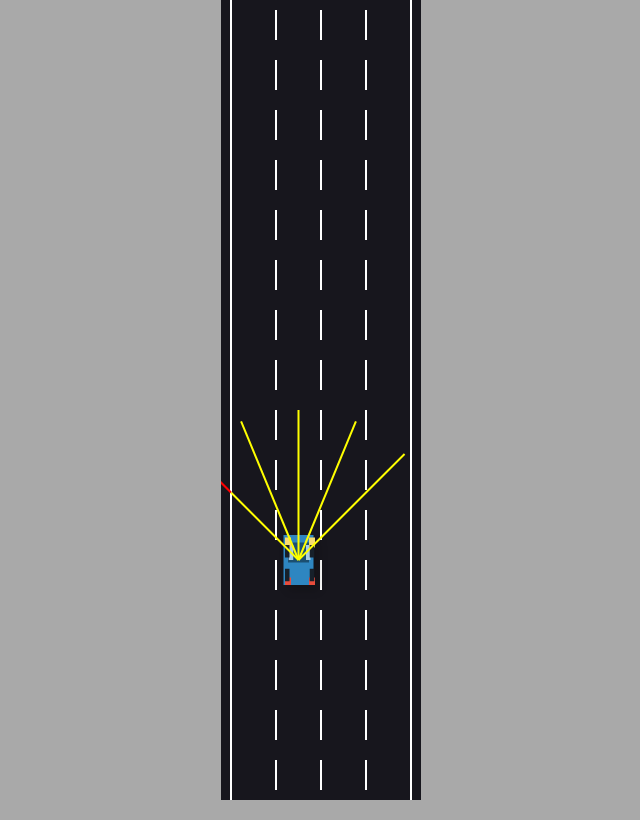
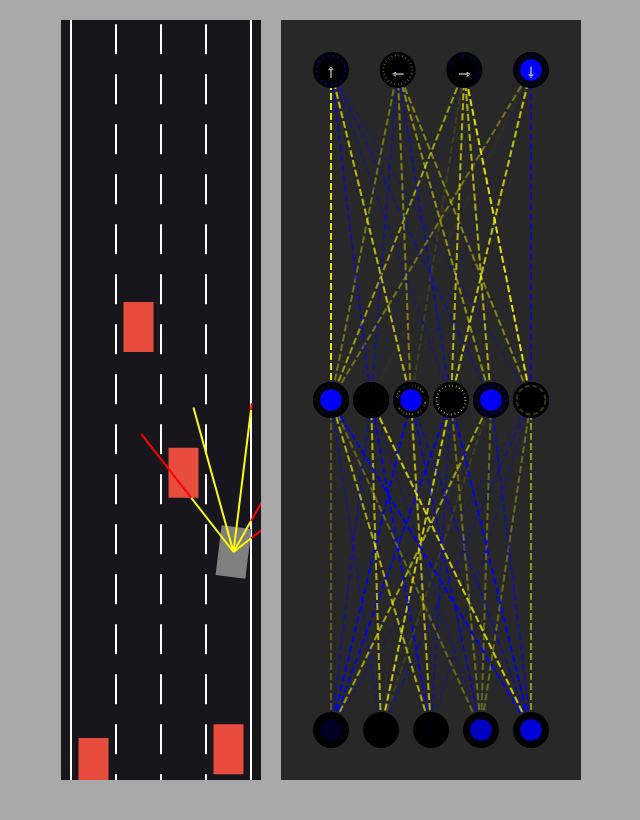
Before and after one commit to lburakakca/Self-driving-car, a plain HTML site: page index.html in a window 1280 px wide. Shown: the whole page, without its empty margins (319-959 px from the left). Drawn offline with Linux system fonts and the light colour scheme.

Commit message:
added neural network and car has brain to control itself.

```diff
--- a/car.js
+++ b/car.js
@@ -1,5 +1,5 @@
 class Car{
-    constructor(x,y,width,height){
+    constructor(x,y,width,height, controlType="PLAYER", maxSpeed=4){
         this.x=x;
         this.y=y;
         this.width=width;
@@ -7,25 +7,115 @@ class Car{
 
         this.speed=0;
         this.acceleration=0.25;
-        this.maxSpeed=10;
+        this.maxSpeed= (controlType === "DUMMY") ? maxSpeed * 0.6 : maxSpeed;
         this.friction=0.1;
         this.handling=0.04;
         this.angle=0;
         this.damaged=false;
+        this.controlType = controlType;
+
+        this.useBrain = (controlType == "AI");
 
         this.brakeForce=0.15;
 
-        this.sensor=new Sensor(this);
-        this.controls=new Controls();
+        if(controlType !== "DUMMY"){
+            this.sensor=new Sensor(this);
+            this.brain= new NeuralNetwork(
+                [this.sensor.rayCount, 6, 4]
+            );
+        }
+        this.controls=new Controls(controlType);
     }
 
     update(roadBorders, traffic){
         if(!this.damaged){
-            this.#move();
+            if (this.controlType === "DUMMY") {
+                this.#moveDummy();
+            } else {
+                if(this.useBrain && this.sensor && this.brain){
+                    // 1. Get sensor readings (inputs for the network)
+                    const sensorOffsets = this.sensor.readings.map(
+                        s => s==null?0:1-s.offset // Closer = higher value (0 to 1)
+                    );
+
+                    // 2. Get raw outputs (recommendations) from the neural network
+                    const outputs = NeuralNetwork.feedForward(sensorOffsets, this.brain);
+                    console.log("Raw AI Outputs:", outputs);
+
+                    // 3. Apply rules based on sensor data and road position
+                    const currentLaneIndex = road.getLaneIndex(this.x);
+                    const laneWidth = road.laneWidth;
+                    const frontSensorThreshold = 0.7; // How close an object needs to be to react (1-offset)
+                    let obstacleInLane = false;
+
+                    // Check sensors for obstacles directly in front (within the same lane)
+                    for(let i=0; i < this.sensor.rayCount; i++){
+                        const reading = this.sensor.readings[i];
+                        if(reading && reading.offset < (1 - frontSensorThreshold)) { // If object is close
+                            // Calculate the x-coordinate of the detected point
+                            const angle = this.sensor.rays[i][1].angle + this.angle; // Consider car's angle
+                            const touchX = this.x - Math.sin(angle) * reading.offset * this.sensor.rayLength; // Approximate touch X
+                            const obstacleLaneIndex = road.getLaneIndex(touchX);
+
+                            if(obstacleLaneIndex === currentLaneIndex){
+                                obstacleInLane = true;
+                                console.log(`Obstacle detected in lane ${currentLaneIndex} by sensor ${i}`);
+                                break; // Found an obstacle in our lane, no need to check further
+                            }
+                        }
+                    }
+
+                    // --- Apply Control Rules ---
+                    // Default: try to go forward, no turning/reversing
+                    this.controls.forward = true;
+                    this.controls.left = false;
+                    this.controls.right = false;
+                    this.controls.reverse = false;
+
+                    // Rule 1: Obstacle in lane? -> Don't go forward, maybe reverse/brake
+                    if(obstacleInLane){
+                        this.controls.forward = false;
+                        // Optional: Engage reverse/brake based on network output or fixed rule
+                        // this.controls.reverse = outputs[3] > 0.5; // Use network's reverse suggestion?
+                        this.controls.reverse = true; // Simple braking action
+                        console.log("Rule Applied: Obstacle -> Brake");
+                    }
+
+                    // Rule 2: Avoid Edges -> Override turn signals if on edge lanes
+                    if(currentLaneIndex === 0){ // On leftmost lane
+                        this.controls.left = false; // Don't allow turning left
+                        if(outputs[1] > 0.5) console.log("Rule Applied: Left Edge -> Ignoring Left Turn");
+                    } else {
+                        // Allow left turn only if no obstacle and network suggests it
+                        this.controls.left = !obstacleInLane && outputs[1] > 0.5;
+                    }
+
+                    if(currentLaneIndex === road.laneCount - 1){ // On rightmost lane
+                        this.controls.right = false; // Don't allow turning right
+                         if(outputs[2] > 0.5) console.log("Rule Applied: Right Edge -> Ignoring Right Turn");
+                    } else {
+                        // Allow right turn only if no obstacle and network suggests it
+                        this.controls.right = !obstacleInLane && outputs[2] > 0.5;
+                    }
+
+                    // Rule 3: Prioritize Forward (already default)
+                    // Only override forward if obstacle detected.
+                    // Turn signals are only active if no obstacle and not on edge lane and network suggests.
+
+                    console.log("Final Controls:", JSON.stringify(this.controls));
+
+                    // (Keep the original move call outside the AI block)
+                }
+                // Move based on final controls (manual or AI + rules)
+                this.#move();
+            }
             this.polygon=this.#createPolygon();
-            this.damaged=this.#assessDamage(roadBorders, traffic);
+            // Assess damage against borders and traffic (all types except dummy-dummy)
+            this.damaged=this.#assessDamage(roadBorders, (this.controlType !== "DUMMY") ? traffic : []);
         }
-        this.sensor.update(roadBorders, traffic);
+        if(this.sensor){
+            this.sensor.update(roadBorders, traffic);
+        }
     }
 
     #assessDamage(roadBorders, traffic){
@@ -96,7 +186,7 @@ class Car{
 
         if(this.speed!=0){
             const flip=this.speed>0?1:-1;
-            const turnSpeed = this.handling * (1 + Math.abs(this.speed/this.maxSpeed));
+            const turnSpeed = this.handling * (0.5 + Math.abs(this.speed/this.maxSpeed));
             if(this.controls.left){
                 this.angle+=turnSpeed*flip;
             }
@@ -109,133 +199,30 @@ class Car{
         this.y-=Math.cos(this.angle)*this.speed;
     }
 
+    #moveDummy() {
+        this.speed = this.maxSpeed;
+        this.x-=Math.sin(this.angle)*this.speed;
+        this.y-=Math.cos(this.angle)*this.speed;
+    }
+
     draw(ctx){
         if(this.damaged){
             ctx.fillStyle="gray";
+        } else {
+            ctx.fillStyle = (this.controlType === "DUMMY") ? "#E74C3C" : "#2E86C1";
         }
 
-        ctx.save();
-        ctx.translate(this.x,this.y);
-        ctx.rotate(-this.angle);
-
-        // Shadow effect
-        ctx.shadowColor = 'rgba(0,0,0,0.2)';
-        ctx.shadowBlur = 10;
-        ctx.shadowOffsetX = 5;
-        ctx.shadowOffsetY = 5;
-
-        // Car body
-        ctx.beginPath();
-        ctx.fillStyle = this.damaged?"#A9A9A9":"#2E86C1";
-        ctx.rect(
-            -this.width/2,
-            -this.height/2,
-            this.width,
-            this.height
-        );
-        ctx.fill();
-
-        // Reset shadow
-        ctx.shadowColor = 'transparent';
-
-        if(!this.damaged){
-            // Roof
-            ctx.fillStyle = "#1B4F72";
+        if(this.polygon){
             ctx.beginPath();
-            ctx.rect(
-                -this.width/2 * 0.7,
-                -this.height/2 * 0.7,
-                this.width * 0.7,
-                this.height * 0.4
-            );
-            ctx.fill();
-
-            // Windows
-            ctx.fillStyle = "#A9CCE3";
-            // Side windows
-            ctx.beginPath();
-            ctx.rect(
-                -this.width/2 * 0.65,
-                -this.height/2 * 0.6,
-                this.width * 0.15,
-                this.height * 0.3
-            );
-            ctx.rect(
-                this.width/2 * 0.5,
-                -this.height/2 * 0.6,
-                this.width * 0.15,
-                this.height * 0.3
-            );
-            ctx.fill();
-
-            // Headlights
-            ctx.fillStyle = "#F7DC6F";
-            ctx.beginPath();
-            ctx.rect(
-                -this.width/2 * 0.9,
-                -this.height/2 * 0.9,
-                this.width * 0.2,
-                this.height * 0.2
-            );
-            ctx.rect(
-                this.width/2 * 0.7,
-                -this.height/2 * 0.9,
-                this.width * 0.2,
-                this.height * 0.2
-            );
-            ctx.fill();
-
-            // Taillights
-            ctx.fillStyle = "#E74C3C";
-            ctx.beginPath();
-            ctx.rect(
-                -this.width/2 * 0.9,
-                this.height/2 * 0.7,
-                this.width * 0.2,
-                this.height * 0.15
-            );
-            ctx.rect(
-                this.width/2 * 0.7,
-                this.height/2 * 0.7,
-                this.width * 0.2,
-                this.height * 0.15
-            );
-            ctx.fill();
-
-            // Wheels
-            ctx.fillStyle = "#17202A";
-            ctx.beginPath();
-            // Front wheels
-            ctx.rect(
-                -this.width/2 * 0.9,
-                -this.height/2 * 0.6,
-                this.width * 0.15,
-                this.height * 0.25
-            );
-            ctx.rect(
-                this.width/2 * 0.75,
-                -this.height/2 * 0.6,
-                this.width * 0.15,
-                this.height * 0.25
-            );
-            // Rear wheels
-            ctx.rect(
-                -this.width/2 * 0.9,
-                this.height/2 * 0.35,
-                this.width * 0.15,
-                this.height * 0.25
-            );
-            ctx.rect(
-                this.width/2 * 0.75,
-                this.height/2 * 0.35,
-                this.width * 0.15,
-                this.height * 0.25
-            );
+            ctx.moveTo(this.polygon[0].x, this.polygon[0].y);
+            for(let i=1; i<this.polygon.length; i++){
+                ctx.lineTo(this.polygon[i].x, this.polygon[i].y);
+            }
             ctx.fill();
         }
 
-        ctx.restore();
-
-        this.sensor.draw(ctx);
+        if(this.sensor){
+            this.sensor.draw(ctx);
+        }
     }
 }
--- a/controls.js
+++ b/controls.js
@@ -1,45 +1,61 @@
 class Controls{
-    constructor(){
-        this.forward=false;
-        this.left=false;
-        this.right=false;
-        this.reverse=false;
+    constructor(type) {
+        this.forward = false;
+        this.left = false;
+        this.right = false;
+        this.reverse = false;
 
-        this.#addKeyboardListeners();
+        switch(type) {
+            case "PLAYER":
+                this.#addKeyboardListeners();
+                break;
+            case "AI":
+                // AI controls are set programmatically, no listeners needed
+                // We might still want default values or specific logic here?
+                // For now, just initialize flags to false.
+                break;
+            case "DUMMY":
+                // Dummy cars don't have controls, but setting forward might be useful if needed
+                this.forward = true; // Dummies always try to move forward
+                break;
+        }
     }
 
-    #addKeyboardListeners(){
-        document.onkeydown=(event)=>{
-            switch(event.key){
+    #addKeyboardListeners() {
+        document.onkeydown = (event) => {
+            switch (event.key) {
                 case "ArrowLeft":
-                    this.left=true;
+                    this.left = true;
                     break;
                 case "ArrowRight":
-                    this.right=true;
+                    this.right = true;
                     break;
                 case "ArrowUp":
-                    this.forward=true;
+                    this.forward = true;
                     break;
                 case "ArrowDown":
-                    this.reverse=true;
+                    this.reverse = true;
                     break;
             }
+            // Optional: console.table(this);
         }
-        document.onkeyup=(event)=>{
-            switch(event.key){
+
+        document.onkeyup = (event) => {
+            switch (event.key) {
                 case "ArrowLeft":
-                    this.left=false;
+                    this.left = false;
                     break;
                 case "ArrowRight":
-                    this.right=false;
+                    this.right = false;
                     break;
                 case "ArrowUp":
-                    this.forward=false;
+                    this.forward = false;
                     break;
                 case "ArrowDown":
-                    this.reverse=false;
+                    this.reverse = false;
                     break;
             }
+            // Optional: console.table(this);
         }
     }
 }
--- a/index.html
+++ b/index.html
@@ -4,12 +4,15 @@
     <link rel="stylesheet" href="style.css">
 </head>
 <body>
-    <canvas id="myCanvas"></canvas>
+    <canvas id="carCanvas"></canvas>
+    <canvas id="networkCanvas"></canvas>
     <script src="utils.js"></script>
     <script src="sensor.js"></script>
     <script src="road.js"></script>
     <script src="controls.js"></script>
     <script src="car.js"></script>
+    <script src="network.js"></script>
+    <script src="visualizer.js"></script>
     <script src="main.js"></script>
 </body>
 </html>
--- a/main.js
+++ b/main.js
@@ -1,26 +1,57 @@
-const canvas=document.getElementById("myCanvas");
-canvas.width=200;
-canvas.height=window.innerHeight;
+const carCanvas=document.getElementById("carCanvas");
+carCanvas.width=200;
+carCanvas.height=window.innerHeight - 40;
 
-const ctx = canvas.getContext("2d");
-const road = new Road(canvas.width/2, canvas.width*0.9);
-const car = new Car(road.getLaneCenter(1), 100, 30, 50);
-const traffic = [];
+const networkCanvas=document.getElementById("networkCanvas");
+networkCanvas.width=300;
+networkCanvas.height=window.innerHeight - 40;
+
+const carCtx = carCanvas.getContext("2d");
+const networkCtx = networkCanvas.getContext("2d");
+
+const road = new Road(carCanvas.width/2, carCanvas.width*0.9);
+
+// Create the player car - controlled by AI
+const car = new Car(road.getLaneCenter(1), 100, 30, 50, "AI");
+
+// Create traffic cars
+const traffic = [
+    new Car(road.getLaneCenter(0), -100, 30, 50, "DUMMY", 2), // Lane 0, further up
+    new Car(road.getLaneCenter(2), -300, 30, 50, "DUMMY", 2.5), // Lane 2, even further up
+    new Car(road.getLaneCenter(1), -500, 30, 50, "DUMMY", 2.2), // Lane 1, furthest up
+    new Car(road.getLaneCenter(3), -150, 30, 50, "DUMMY", 1.8) // Lane 3
+];
 
 animate();
 
-function animate(){
+function animate(time){
+    // Update traffic
+    for(let i=0; i<traffic.length; i++){
+        traffic[i].update(road.borders, []);
+    }
+    // Update player car
     car.update(road.borders, traffic);
 
-    // Clear the canvas before drawing the new frame
-    ctx.clearRect(0, 0, canvas.width, canvas.height);
+    // Adjust canvas heights dynamically (optional, but good for resizing)
+    carCanvas.height=window.innerHeight - 40;
+    networkCanvas.height=window.innerHeight - 40;
 
-    ctx.save();
-    ctx.translate(0, -car.y + canvas.height*0.7);
+    // Clear car canvas
+    carCtx.clearRect(0, 0, carCanvas.width, carCanvas.height);
 
-    road.draw(ctx);
-    car.draw(ctx);
+    // Draw car perspective
+    carCtx.save();
+    carCtx.translate(0, -car.y + carCanvas.height*0.7);
+    road.draw(carCtx);
+    for(let i=0; i<traffic.length; i++){
+        traffic[i].draw(carCtx);
+    }
+    car.draw(carCtx);
+    carCtx.restore();
 
-    ctx.restore();
+    // Clear and draw network visualization
+    networkCtx.clearRect(0, 0, networkCanvas.width, networkCanvas.height);
+    Visualizer.drawNetwork(networkCtx, car.brain, time);
+
     requestAnimationFrame(animate);
 }
--- /dev/null
+++ b/network.js
@@ -0,0 +1,95 @@
+class Level {
+    constructor(inputCount, outputCount) {
+        // Initialize arrays for inputs, outputs, and biases
+        this.inputs = new Array(inputCount);
+        this.outputs = new Array(outputCount);
+        this.biases = new Array(outputCount);
+
+        // Initialize the weights matrix
+        this.weights = [];
+        for (let i = 0; i < inputCount; i++) {
+            // Each input neuron connects to all output neurons
+            this.weights[i] = new Array(outputCount);
+        }
+
+        // Randomize initial weights and biases
+        Level.#randomize(this);
+    }
+
+    // Static private method to initialize weights and biases with random values
+    static #randomize(level) {
+        // Randomize weights between -1 and 1
+        for (let i = 0; i < level.inputs.length; i++) {
+            for (let j = 0; j < level.outputs.length; j++) {
+                // Assign a random weight
+                level.weights[i][j] = Math.random() * 2 - 1; // Value between -1 and 1
+            }
+        }
+
+        // Randomize biases between -1 and 1
+        for (let i = 0; i < level.biases.length; i++) {
+            level.biases[i] = Math.random() * 2 - 1; // Value between -1 and 1
+        }
+    }
+
+    // Feedforward method
+    static feedForward(givenInputs, level) {
+        // Copy given inputs to the level's input array
+        for (let i = 0; i < level.inputs.length; i++) {
+            level.inputs[i] = givenInputs[i];
+        }
+
+        // Calculate outputs for each neuron in the level
+        for (let i = 0; i < level.outputs.length; i++) {
+            let sum = 0;
+            // Sum weighted inputs
+            for (let j = 0; j < level.inputs.length; j++) {
+                sum += level.inputs[j] * level.weights[j][i];
+            }
+
+            // Apply activation (simple threshold based on bias for now)
+            // If sum is greater than the bias, output neuron is 'active' (1), otherwise inactive (0)
+            // Note: This is a very simple activation. Alternatives like Sigmoid or ReLU might be better.
+            if (sum + level.biases[i] > 0) { // Check if weighted sum + bias is positive
+                level.outputs[i] = 1;
+            } else {
+                level.outputs[i] = 0;
+            }
+        }
+
+        return level.outputs;
+    }
+}
+
+class NeuralNetwork {
+    constructor(neuronCounts) { // neuronCounts is an array like [inputCount, hiddenCount1, ..., outputCount]
+        this.levels = [];
+        // Create levels based on the neuron counts
+        for (let i = 0; i < neuronCounts.length - 1; i++) {
+            this.levels.push(new Level(
+                neuronCounts[i],      // Input count for this level
+                neuronCounts[i + 1]   // Output count for this level
+            ));
+        }
+    }
+
+    static feedForward(givenInputs, network) {
+        // Get initial outputs by feeding inputs to the first level
+        let outputs = Level.feedForward(
+            givenInputs,
+            network.levels[0]
+        );
+
+        // Propagate outputs through subsequent levels
+        for (let i = 1; i < network.levels.length; i++) {
+            // The output of the previous level is the input for the current level
+            outputs = Level.feedForward(
+                outputs,
+                network.levels[i]
+            );
+        }
+
+        // Return the final outputs from the last level
+        return outputs;
+    }
+}
--- a/road.js
+++ b/road.js
@@ -33,6 +33,14 @@ class Road {
         const laneWidth = this.width/this.laneCount;
         return this.left + laneWidth/2 +
             Math.min(laneIndex, this.laneCount-1)*laneWidth;
+    }
+
+    // New method to get lane index from x-coordinate
+    getLaneIndex(x) {
+        // Calculate the lane index based on x position relative to the left edge and lane width
+        // Ensure the index is within the valid range [0, laneCount - 1]
+        const index = Math.floor((x - this.left) / this.laneWidth);
+        return Math.max(0, Math.min(index, this.laneCount - 1));
     }
 
     draw(ctx) {
--- a/style.css
+++ b/style.css
@@ -2,12 +2,16 @@ body{
     margin:0;
     background:darkgray;
     overflow:hidden;
-    text-align:center;
     display: flex;
     justify-content: center;
-    align-items: center;
+    align-items: flex-start;
     height: 100vh;
+    gap: 20px;
+    padding-top: 20px;
 }
-#myCanvas{
+#carCanvas{
     background:rgb(23, 22, 29);
 }
+#networkCanvas{
+    background:rgb(40, 40, 40);
+}
--- /dev/null
+++ b/visualizer.js
@@ -0,0 +1,144 @@
+class Visualizer {
+    static drawNetwork(ctx, network, time = 0) {
+        const margin = 50;
+        const left = margin;
+        const top = margin;
+        const width = ctx.canvas.width - margin * 2;
+        const height = ctx.canvas.height - margin * 2;
+
+        const levelHeight = height / network.levels.length;
+
+        // Draw levels from bottom to top (input at bottom, output at top)
+        for (let i = network.levels.length - 1; i >= 0; i--) {
+            const levelTop = top +
+                Visualizer.lerp(
+                    height - levelHeight,
+                    0,
+                    network.levels.length == 1
+                        ? 0.5
+                        : i / (network.levels.length - 1)
+                );
+
+            ctx.setLineDash([7, 3]); // Dashed lines for level boundaries
+            Visualizer.drawLevel(ctx,
+                network.levels[i],
+                left,
+                levelTop,
+                width,
+                levelHeight,
+                i == network.levels.length - 1 // Is it the output layer?
+                    ? ['↑', '←', '→', '↓'] // Output labels (arrows)
+                    : [],
+                time // Pass time for potential animation
+            );
+        }
+    }
+
+    static drawLevel(ctx, level, left, top, width, height, outputLabels, time) {
+        const right = left + width;
+        const bottom = top + height;
+
+        const { inputs, outputs, weights, biases } = level;
+
+        // Style connections (weights)
+        const nodeRadius = 18;
+        ctx.lineWidth = 2;
+
+        // Draw connections between input and output nodes
+        for (let i = 0; i < inputs.length; i++) {
+            for (let j = 0; j < outputs.length; j++) {
+                ctx.beginPath();
+                ctx.moveTo(
+                    Visualizer.getNodeX(inputs, i, left, right),
+                    bottom
+                );
+                ctx.lineTo(
+                    Visualizer.getNodeX(outputs, j, left, right),
+                    top
+                );
+                // Set color based on weight (positive=yellow, negative=blue)
+                ctx.strokeStyle = Visualizer.getRGBA(weights[i][j]);
+                ctx.stroke();
+            }
+        }
+
+        // Draw input nodes
+        for (let i = 0; i < inputs.length; i++) {
+            const x = Visualizer.getNodeX(inputs, i, left, right);
+            ctx.beginPath();
+            ctx.arc(x, bottom, nodeRadius, 0, Math.PI * 2);
+            ctx.fillStyle = "black"; // Node background
+            ctx.fill();
+            ctx.beginPath();
+            ctx.arc(x, bottom, nodeRadius * 0.6, 0, Math.PI * 2);
+            // Fill color based on input value (intensity)
+            ctx.fillStyle = Visualizer.getRGBA(inputs[i]);
+            ctx.fill();
+        }
+
+        // Draw output nodes
+        for (let i = 0; i < outputs.length; i++) {
+            const x = Visualizer.getNodeX(outputs, i, left, right);
+            // Draw node background
+            ctx.beginPath();
+            ctx.arc(x, top, nodeRadius, 0, Math.PI * 2);
+            ctx.fillStyle = "black";
+            ctx.fill();
+            // Draw activation fill based on output value
+            ctx.beginPath();
+            ctx.arc(x, top, nodeRadius * 0.6, 0, Math.PI * 2);
+            ctx.fillStyle = Visualizer.getRGBA(outputs[i]);
+            ctx.fill();
+
+            // Draw bias visualization (outer ring)
+            ctx.beginPath();
+            ctx.lineWidth = 2;
+            ctx.arc(x, top, nodeRadius * 0.8, 0, Math.PI * 2);
+            // Color based on bias value
+            ctx.strokeStyle = Visualizer.getRGBA(biases[i]);
+             // Add animation effect to bias ring using time
+            const phase = Math.sin(time / 500 + i * 0.5) * 5 + 5; // Pulsating effect
+            ctx.setLineDash([phase, 3]);
+            ctx.stroke();
+            ctx.setLineDash([]); // Reset line dash
+
+            // Draw output labels if provided
+            if (outputLabels[i]) {
+                ctx.beginPath();
+                ctx.textAlign = "center";
+                ctx.textBaseline = "middle";
+                ctx.fillStyle = "black";
+                ctx.strokeStyle = "white";
+                ctx.font = (nodeRadius * 1) + "px Arial";
+                ctx.fillText(outputLabels[i], x, top + nodeRadius * 0.1);
+                ctx.lineWidth=0.5;
+                ctx.strokeText(outputLabels[i], x, top + nodeRadius * 0.1);
+            }
+        }
+    }
+
+    // Helper to calculate horizontal position of a node
+    static getNodeX(nodes, index, left, right) {
+        return Visualizer.lerp(
+            left,
+            right,
+            nodes.length == 1
+                ? 0.5
+                : index / (nodes.length - 1)
+        );
+    }
+
+    // Helper to get RGBA color based on value (positive=yellow, negative=blue)
+    static getRGBA(value) {
+        const alpha = Math.abs(value); // Intensity based on absolute value
+        const R = value > 0 ? 0 : 255;    // Blue if negative
+        const G = R;                      // Yellow/Blue mix based on sign
+        const B = value < 0 ? 0 : 255;    // Yellow if positive
+        return `rgba(${R},${G},${B},${alpha})`;
+    }
+
+    // Linear interpolation
+    static lerp(a, b, t) {
+        return a + (b - a) * t;
+    }
+}
```
Also changed, not shown: 1 other file.
